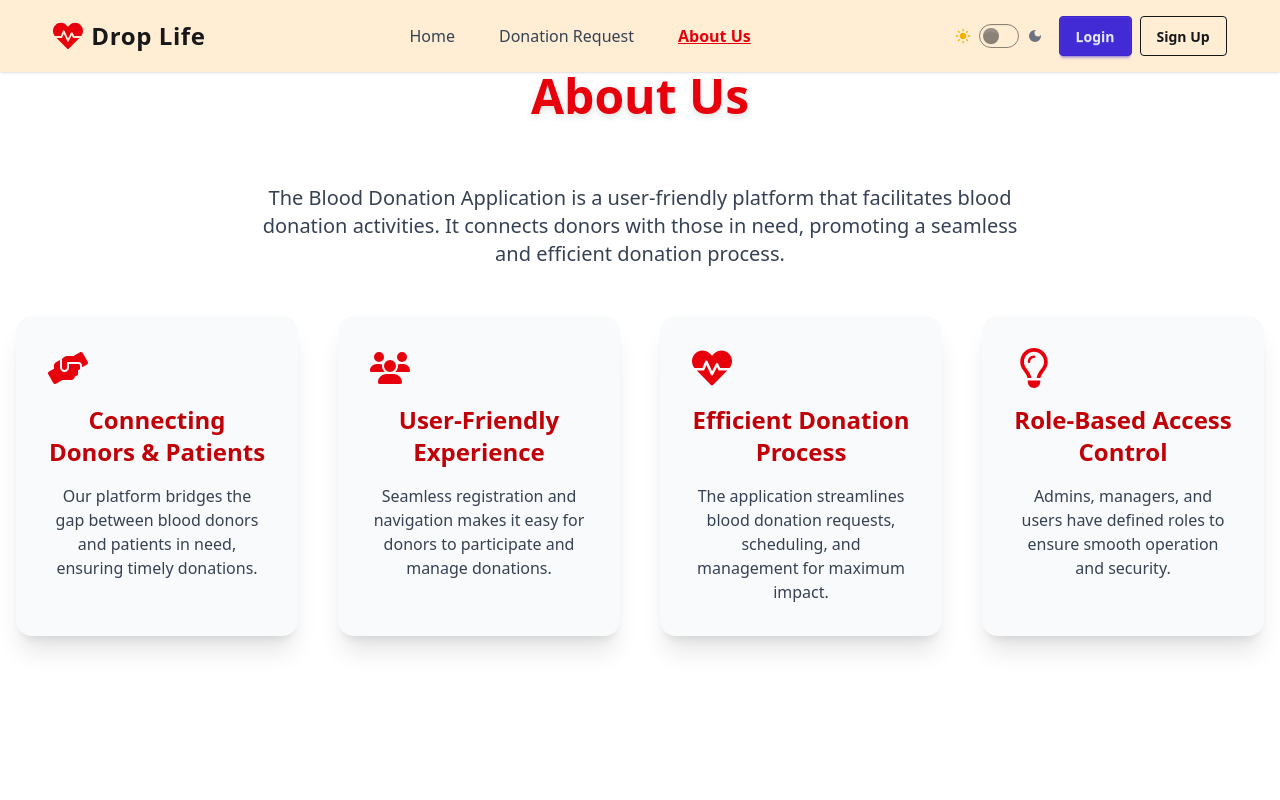
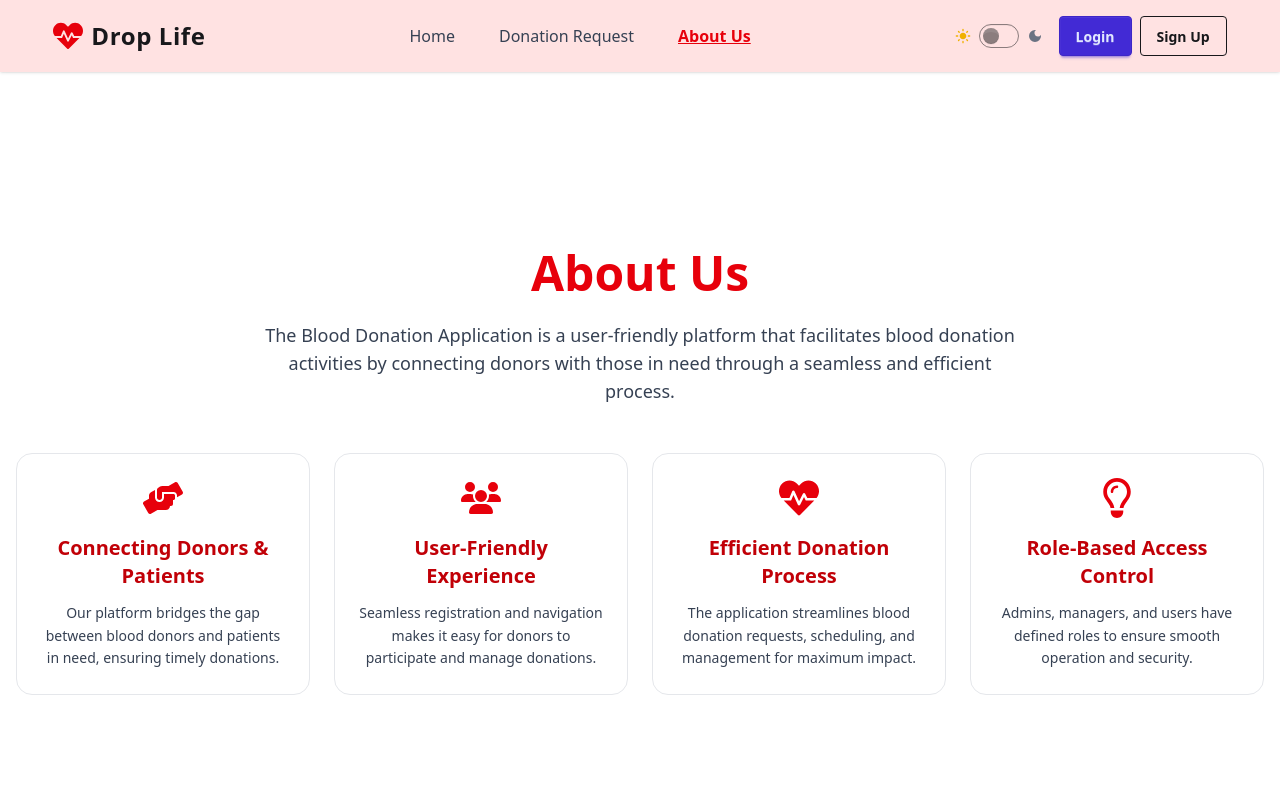
Before and after one commit to evrahimhasan/blood-dontaion-client, a React (Vite) app: page /about-us in a window 1280 px wide. Shown: the top 800 px of the page. Built offline with nearby package versions, Linux system fonts and the light colour scheme; no server answers.

Commit message:
fix color contrast in all section on dark theme

```diff
--- a/src/components/aboutUs/AboutUs.jsx
+++ b/src/components/aboutUs/AboutUs.jsx
@@ -5,59 +5,72 @@ import { FaRegLightbulb, FaUsers } from 'react-icons/fa6';
 const AboutUs = () => {
     const aboutPoints = [
         {
-            icon: <FaHandsHelping className="text-red-600 w-10 h-10 mb-4" />,
+            icon: <FaHandsHelping className="w-10 h-10 text-red-600 dark:text-red-500" />,
             title: "Connecting Donors & Patients",
             description:
                 "Our platform bridges the gap between blood donors and patients in need, ensuring timely donations.",
         },
         {
-            icon: <FaUsers className="text-red-600 w-10 h-10 mb-4" />,
+            icon: <FaUsers className="w-10 h-10 text-red-600 dark:text-red-500" />,
             title: "User-Friendly Experience",
             description:
                 "Seamless registration and navigation makes it easy for donors to participate and manage donations.",
         },
         {
-            icon: <FaHeartbeat className="text-red-600 w-10 h-10 mb-4" />,
+            icon: <FaHeartbeat className="w-10 h-10 text-red-600 dark:text-red-500" />,
             title: "Efficient Donation Process",
             description:
                 "The application streamlines blood donation requests, scheduling, and management for maximum impact.",
         },
         {
-            icon: <FaRegLightbulb className="text-red-600 w-10 h-10 mb-4" />,
+            icon: <FaRegLightbulb className="w-10 h-10 text-red-600 dark:text-red-500" />,
             title: "Role-Based Access Control",
             description:
                 "Admins, managers, and users have defined roles to ensure smooth operation and security.",
         },
     ];
+
     return (
-        <section className="bg-white">
-            <div className="container mx-auto px-4">
-                {/* Section Title */}
-                <h2 className="text-4xl sm:text-5xl font-bold text-center text-red-600 mb-16 drop-shadow-md">
+        <section className="min-h-screen flex items-center justify-center dark:bg-gray-950 px-4">
+            <div className="w-full max-w-7xl">
+                {/* Title */}
+                <h2 className="text-4xl md:text-5xl font-bold text-center text-red-600 dark:text-red-500 mb-6">
                     About Us
                 </h2>
 
-                {/* Objective / Intro Text */}
-                <p className="text-center text-gray-700 text-lg sm:text-xl max-w-3xl mx-auto mb-12">
-                    The Blood Donation Application is a user-friendly platform that facilitates blood donation activities.
-                    It connects donors with those in need, promoting a seamless and efficient donation process.
+                {/* Intro */}
+                <p className="text-center text-gray-700 dark:text-gray-400 text-lg max-w-3xl mx-auto mb-12">
+                    The Blood Donation Application is a user-friendly platform that
+                    facilitates blood donation activities by connecting donors with those
+                    in need through a seamless and efficient process.
                 </p>
 
-                {/* Features / Points */}
-                <div className="grid md:grid-cols-2 lg:grid-cols-4 gap-10">
+                {/* Cards */}
+                <div className="grid gap-6 sm:grid-cols-2 lg:grid-cols-4">
                     {aboutPoints.map((point, idx) => (
                         <div
                             key={idx}
-                            className="bg-gray-50 rounded-2xl shadow-xl p-8 text-center transform transition hover:-translate-y-3 hover:shadow-2xl"
+                            className="
+                 dark:bg-gray-900
+                border border-gray-200 dark:border-gray-800
+                rounded-2xl
+                p-6
+                text-center
+                transition-all duration-300
+                hover:-translate-y-2 hover:shadow-xl
+              "
                         >
-                            {/* Icon */}
-                            {point.icon}
+                            <div className="flex justify-center mb-4">
+                                {point.icon}
+                            </div>
 
-                            {/* Title */}
-                            <h3 className="text-2xl font-semibold mb-4 text-red-700">{point.title}</h3>
+                            <h3 className="text-xl font-semibold text-red-700 dark:text-red-400 mb-3">
+                                {point.title}
+                            </h3>
 
-                            {/* Description */}
-                            <p className="text-gray-700">{point.description}</p>
+                            <p className="text-gray-700 dark:text-gray-400 text-sm leading-relaxed">
+                                {point.description}
+                            </p>
                         </div>
                     ))}
                 </div>
--- a/src/components/faq/FAQ.jsx
+++ b/src/components/faq/FAQ.jsx
@@ -37,8 +37,8 @@ const FAQ = () => {
     };
 
     return (
-        <section className="bg-gray-50">
-            <div className="container mx-auto px-4 max-w-4xl">
+        <section className="">
+            <div className="container mx-auto max-w-4xl">
                 {/* Section Title */}
                 <h2 className="text-4xl sm:text-5xl font-bold text-center text-red-600 mb-16 drop-shadow-md">
                     Frequently Asked Questions
@@ -49,14 +49,14 @@ const FAQ = () => {
                     {faqs.map((faq, index) => (
                         <div
                             key={index}
-                            className="bg-white rounded-2xl shadow-lg overflow-hidden"
+                            className="rounded-2xl shadow-lg overflow-hidden"
                         >
                             {/* Question */}
                             <button
                                 onClick={() => toggleFAQ(index)}
                                 className="w-full flex justify-between items-center p-6 text-left"
                             >
-                                <h3 className="text-lg sm:text-xl font-semibold text-gray-800">
+                                <h3 className="text-lg sm:text-xl font-semibold">
                                     {faq.question}
                                 </h3>
                                 <FaChevronDown
@@ -67,7 +67,7 @@ const FAQ = () => {
 
                             {/* Answer */}
                             {activeIndex === index && (
-                                <div className="px-6 pb-6 text-gray-700 text-base leading-relaxed">
+                                <div className="px-6 pb-6 text-base leading-relaxed">
                                     {faq.answer}
                                 </div>
                             )}
--- a/src/components/featured/Featured.jsx
+++ b/src/components/featured/Featured.jsx
@@ -31,7 +31,7 @@ const Featured = () => {
     ];
 
     return (
-        <section className="py-20 bg-gray-50">
+        <section className="">
             <div className="container mx-auto px-4">
                 {/* Section Title */}
                 <h2 className="text-4xl sm:text-5xl font-bold text-center text-red-600 mb-16 drop-shadow-md">
@@ -43,7 +43,7 @@ const Featured = () => {
                     {featuresData.map((feature, idx) => (
                         <div
                             key={idx}
-                            className="bg-white rounded-2xl shadow-xl p-8 text-center transform transition hover:-translate-y-3 hover:shadow-2xl"
+                            className="rounded-2xl shadow-xl p-8 text-center transform transition hover:-translate-y-3 hover:shadow-2xl"
                         >
                             {/* Icon */}
                             {feature.icon}
@@ -54,7 +54,7 @@ const Featured = () => {
                             </h3>
 
                             {/* Description */}
-                            <p className="text-gray-700">{feature.description}</p>
+                            <p className="text-shadow-gray-700">{feature.description}</p>
                         </div>
                     ))}
                 </div>
--- a/src/components/statistics/Statistics.jsx
+++ b/src/components/statistics/Statistics.jsx
@@ -3,7 +3,7 @@ import React from 'react';
 const Statistics = () => {
     return (
         <div>
-            <div className="bg-gradient-to-r from-red-600 to-red-700 text-white py-16 px-6
+            <div className="bg-gradient-to-r from-[#C62828] to-[#D32F2F] text-white py-16 px-6
             rounded-3xl shadow-lg">
                 <div className="grid md:grid-cols-4 gap-8 text-center">
                     <div className="transform transition hover:scale-105">
--- a/src/rootLayout/RootLayout.jsx
+++ b/src/rootLayout/RootLayout.jsx
@@ -8,7 +8,7 @@ const RootLayout = () => {
     return (
         <div>
             <div className="flex flex-col min-h-screen ">
-                <nav className='sticky top-0 z-50 bg-orange-100 shadow'>
+                <nav className='sticky top-0 z-50 bg-red-100 dark:bg-gray-50 shadow'>
                     <div className='py-4'>
                         <Navbar></Navbar>
                     </div>
```
Also changed, not shown: src/components/contact/Contact.jsx (+6 -6 lines), src/components/showDonationRequest/ShowDonationRequest.jsx (+9 -10 lines), src/components/whyDonate/WhyDonate.jsx (+9 -9 lines).
